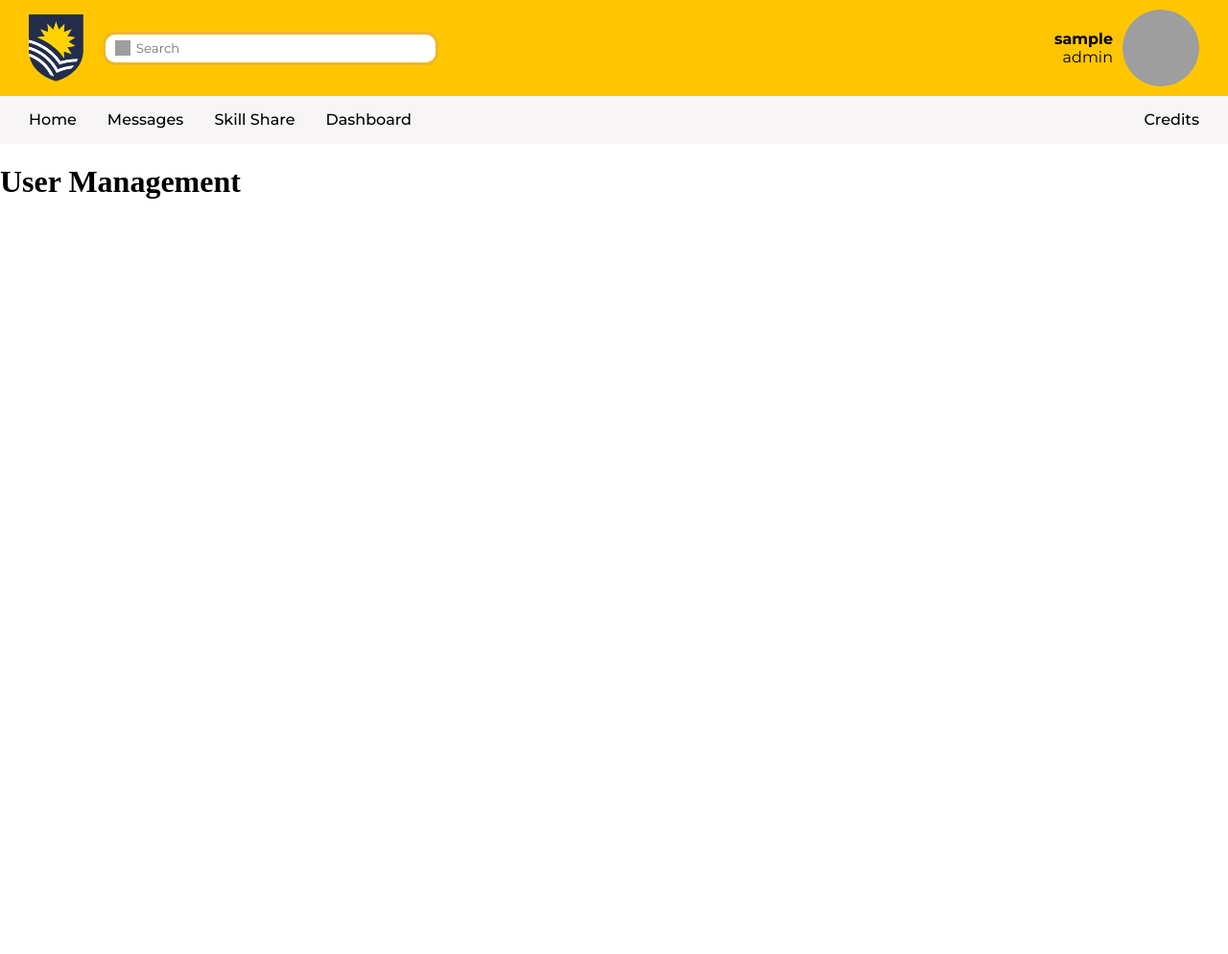
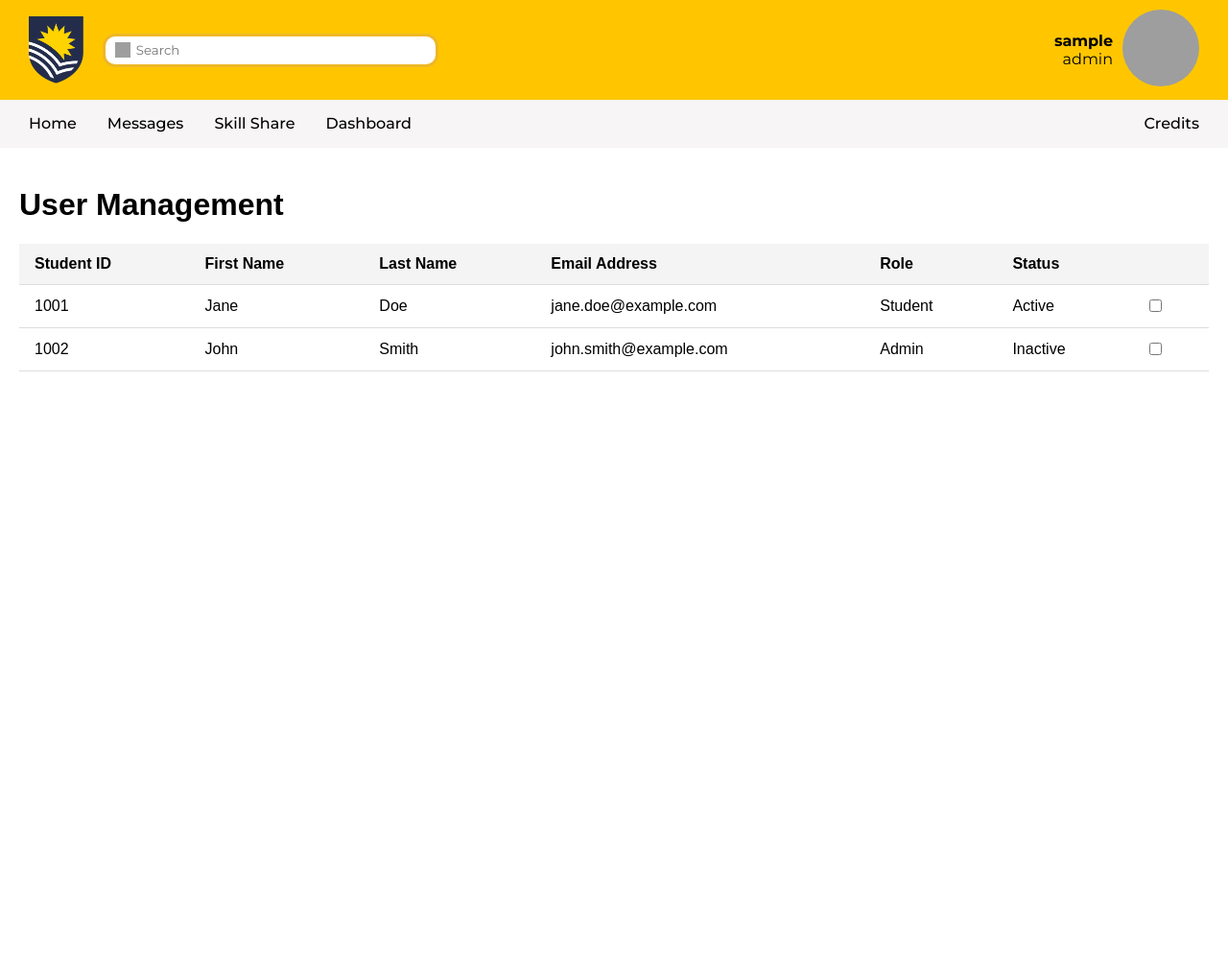
Before and after one commit to lukelewis1/fullstack-marketplace-platform, a PHP site: page /admin/user-management.php in a window 1280 px wide. Shown: the whole page at 96% size. Before the commit the page ends 207 px from the top, so only its background shows below. Run offline with PHP 8.4, Linux system fonts and the light colour scheme; the visitor is signed in with stand-in values (Sample User, id 1); data that the repository does not hold is empty; grey boxes are pictures that could not be loaded.

Commit message:
chore(src): Templated dynamic profile picture, user role and content flex box

```diff
--- a/src/admin/user-management.php
+++ b/src/admin/user-management.php
@@ -16,15 +16,60 @@ if (!isset($_SESSION['username'])) {
     <meta name="viewport" content="width=device-width, initial-scale=1.0" />
     <title>User Home Page</title>
     <link rel="stylesheet" href="../styles/style.css" />
+    <link rel="stylesheet" href="../styles/admin-table.css" />
   </head>
   <body>
+
     <?php
      include('../inc/admin-header.php');
-     ?>
+    ?>
+
+    <div class="page-wrapper">
 
     <!-- Main Content -->
-     <h1> User Management </h1>
+     <main class="content">
+      <h1> User Management </h1>
 
-    <main></main>
+      <div class="table-wrapper">
+        <table>
+          <thead>
+            <tr>
+              <th>Student ID</th>
+              <th>First Name</th>
+              <th>Last Name</th>
+              <th>Email Address</th>
+              <th>Role</th>
+              <th>Status</th>
+              <th></th> <!-- Empty header for checkbox -->
+            </tr>
+          </thead>
+          <tbody>
+            <tr>
+              <td>1001</td>
+              <td>Jane</td>
+              <td>Doe</td>
+              <td>jane.doe@example.com</td>
+              <td>Student</td>
+              <td>Active</td>
+              <td><input type="checkbox"></td>
+            </tr>
+            <tr>
+              <td>1002</td>
+              <td>John</td>
+              <td>Smith</td>
+              <td>john.smith@example.com</td>
+              <td>Admin</td>
+              <td>Inactive</td>
+              <td><input type="checkbox"></td>
+            </tr>
+            <!-- Add more rows as needed -->
+          </tbody>
+        </table>
+      </div>
+
+    </main>
+
+    </div>
+
   </body>
 </html>
--- a/src/inc/admin-header.php
+++ b/src/inc/admin-header.php
@@ -4,6 +4,7 @@
     }
 
     require_once __DIR__ . '/../inc/dbconn.inc.php';
+    require_once __DIR__ . '/../inc/functions.php';
 ?>
 
 <header>
@@ -52,25 +53,7 @@
           </div>
           <div class="avatar">
             <a href="../user/profile.php">
-
-              <?php
-
-                if (isset($_SESSION['username'])) {
-                    $sql = "SELECT id FROM Users WHERE user_name = ?";
-                    $stmt = mysqli_prepare($conn, $sql);
-                    mysqli_stmt_bind_param($stmt, 's', $_SESSION['username']);
-                    mysqli_stmt_execute($stmt);
-                    mysqli_stmt_bind_result($stmt, $id);
-                    mysqli_stmt_fetch($stmt);
-                    mysqli_stmt_close($stmt);
-
-                    if ($id) {
-                        $imgSrc = "../images/user_pfp/{$id}.png"; // use the user's ID for the profile pic
-                    }
-                }
-              ?>
-
-              <img src="<?= $imgSrc ?>" alt="Profile Picture" />
+              <img src="<?php echo htmlspecialchars(get_profile_image($_SESSION['username'] ?? '')); ?>" alt="Profile Picture" />
             </a>
 
           </div>
--- a/src/inc/functions.php
+++ b/src/inc/functions.php
@@ -23,9 +23,9 @@ function include_header($username) {
         : 'user-header.php';
 }
 
+// Function to get profile image path using username
 function get_profile_image($username) {
     global $conn;
-    $img = "../images/user_pfp/default.jpg";
 
     if ($username) {
         $sql = "SELECT id FROM Users WHERE user_name = ?";
@@ -37,9 +37,28 @@ function get_profile_image($username) {
         mysqli_stmt_close($stmt);
 
         if (!empty($id)) {
-            $img = "../images/user_pfp/{$id}.jpg";
+            $img = "../images/user_pfp/{$id}.png"; // Handle different file types
         }
     }
     return $img;
 }
+
+// Function to get user role using userid
+function get_role($userid){
+    global $conn;
+
+    if ($userid) {
+        $sql = "SELECT role FROM Users WHERE user_name = ?";
+        $stmt = mysqli_prepare($conn, $sql);
+        mysqli_stmt_bind_param($stmt, 's', $userid);
+        mysqli_stmt_execute($stmt);
+        mysqli_stmt_bind_result($stmt, $role);
+        mysqli_stmt_fetch($stmt);
+        mysqli_stmt_close($stmt);
+        return $role ?? 'Student'; // fallback if role is null
+    } else {
+        return 'Student';
+    }
+
+}
 ?>
--- a/src/messages/message-inbox.php
+++ b/src/messages/message-inbox.php
@@ -16,6 +16,7 @@
     <meta name="viewport" content="width=device-width, initial-scale=1.0" />
     <title>User Home Page</title>
     <link rel="stylesheet" href="../styles/style.css" />
+    <link rel="stylesheet" href="../styles/sidebar.css" />
   </head>
   <body>
     <?php
--- /dev/null
+++ b/src/styles/admin-table.css
@@ -0,0 +1,28 @@
+body {
+      font-family: Arial, sans-serif;
+
+    }
+
+table {
+      width: 100%;
+      border-collapse: collapse;
+      text-align: left;
+}
+
+thead {
+      background-color: #f4f4f4;
+    }
+
+th, td {
+      padding: 12px 16px;
+      border-bottom: 1px solid #ddd;
+}
+
+tr:hover {
+      background-color: #f1f1f1;
+}
+
+/* Make the table scrollable on small screens */
+.table-wrapper {
+      overflow-x: auto;
+ }
--- a/src/styles/style.css
+++ b/src/styles/style.css
@@ -1,40 +1,25 @@
 @import url("https://fonts.googleapis.com/css2?family=Montserrat:ital,wght@0,100..900;1,100..900&display=swap");
 
-/* Side bar + content */
-.page-wrapper {
-  display: flex; /* places sidebar and content in a row */
-  min-height: 100vh; /* make sure it fills the viewport */
-}
-
-main {
+/* Main content for normal pages */
+.content {
   padding: 20px;
-}
-
-.content {
-  flex: 1;
-  padding-top: 0px;
-  background: #f1f5f9;
+  background: white;
+  min-height: 100vh; /* fill viewport if sidebar absent */
 }
 
 /* Reset */
-
-body,
-ul,
-li {
+body, ul, li {
   margin: 0;
   padding: 0;
 }
 ul {
   list-style: none;
 }
-span,
-input,
-button,
-a {
+span, input, button, a {
   font-family: Montserrat, sans-serif;
 }
 
-/* Header Grid: top row + navbar row */
+/* Header Grid */
 header {
   display: grid;
   grid-template-rows: auto auto;
--- a/src/user/skill-post.php
+++ b/src/user/skill-post.php
@@ -24,12 +24,9 @@
 
      ?>
 
-    <div class="page-wrapper">
-
     <main class="content">
       <h1>Skill Post</h1>
     </main>
-  </div>
 
     <script src="../scripts/global_scripts.js"></script>
     <script src="../scripts/script.js"></script>
--- a/src/user/skill-request.php
+++ b/src/user/skill-request.php
@@ -23,8 +23,6 @@
      ?>
 
     <div class="page-wrapper">
-
-
     <main class="content">
       <h1>Skill Request</h1>
     </main>
```
Also changed, not shown: other parts of src/styles/style.css (+4 -61 lines), src/admin/insights.php (+5 -2 lines), src/inc/user-header.php (+3 -35 lines), src/styles/sidebar.css (added, +52 -0 lines), src/images/user_pfp/2.png (deleted), src/images/user_pfp/3.png (deleted).
